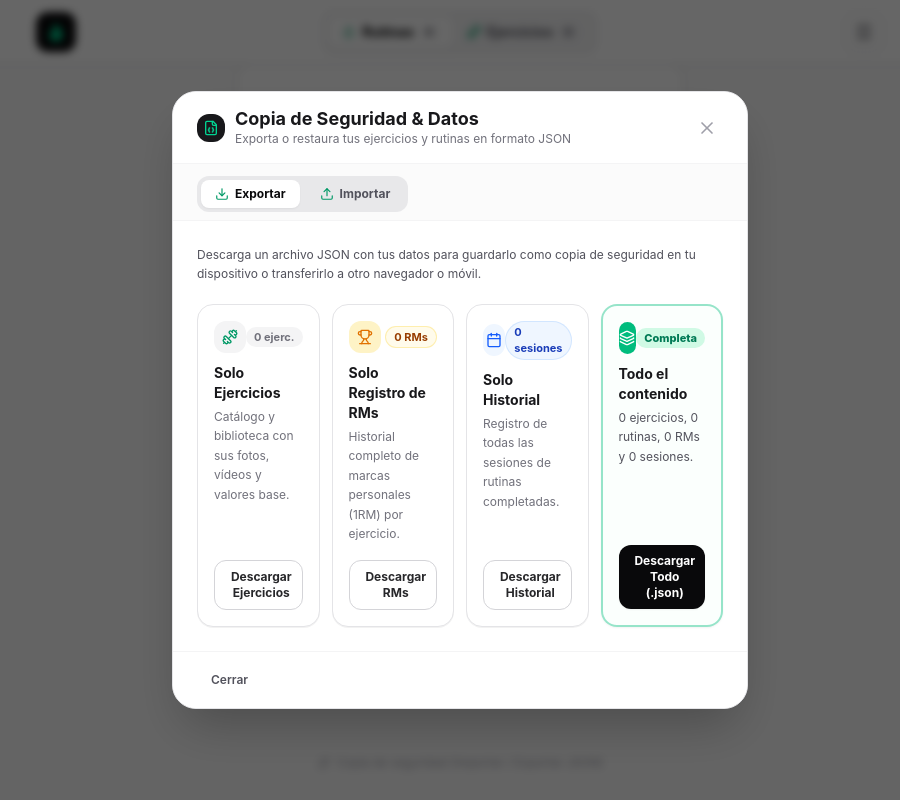
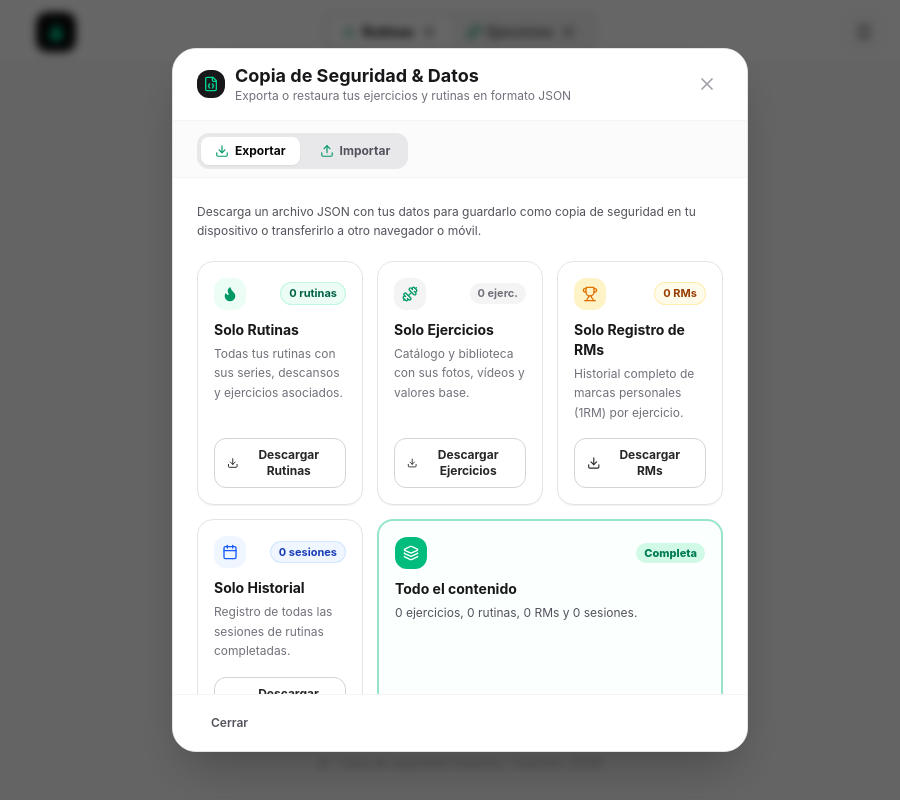
Before and after one commit to dawalberto/workoutlog, a React (Vite) app: page / in a window 1280 px wide. Both pictures are taken after a click on the button "Copia de seguridad (Importar / Exportar JSON)". Shown: the part 137-937 px from the top of the page, without its empty margins (180-1080 px from the left). Built offline with nearby package versions, Linux system fonts and the light colour scheme.

Commit message:
feat: add routine-only export and improve catalog sync
Add functionality to export routines with their associated exercises. Implement automatic catalog synchronization during backup import to ensure all referenced exercises have definitions, preventing broken data references.

```diff
--- a/src/components/DataBackupModal.tsx
+++ b/src/components/DataBackupModal.tsx
@@ -8,6 +8,7 @@ import {
   AlertTriangle,
   Layers,
   Dumbbell,
+  Flame,
   ArrowRight,
   RefreshCw,
   Info,
@@ -23,6 +24,7 @@ import {
   mergeWorkoutHistory,
   syncRoutinesWithCatalog,
   downloadJsonFile,
+  normalizeExerciseTitle,
   ParsedBackupData
 } from '../utils/backup';
 
@@ -77,6 +79,64 @@ export const DataBackupModal: React.FC<DataBackupModalProps> = ({
   const fileInputRef = useRef<HTMLInputElement>(null);
 
   if (!isOpen) return null;
+
+  // Handle Export Only Routines (and their associated exercises)
+  const handleExportRoutines = () => {
+    const filename = `workoutlog-rutinas-${new Date().toISOString().split('T')[0]}.json`;
+
+    // Extract all exercises associated with these routines from catalog
+    const routineExerciseNames = new Set<string>();
+    routines.forEach((r) => {
+      r.exercises.forEach((ex) => {
+        if (ex.name) {
+          routineExerciseNames.add(normalizeExerciseTitle(ex.name));
+        }
+      });
+    });
+
+    const associatedCatalog = catalog.filter((c) =>
+      routineExerciseNames.has(normalizeExerciseTitle(c.name))
+    );
+
+    // If any routine exercise isn't in catalog, create a default definition so the export is fully self-contained
+    const existingNames = new Set(associatedCatalog.map((c) => normalizeExerciseTitle(c.name)));
+    routines.forEach((r) => {
+      r.exercises.forEach((ex) => {
+        const norm = normalizeExerciseTitle(ex.name);
+        if (norm && !existingNames.has(norm)) {
+          existingNames.add(norm);
+          associatedCatalog.push({
+            id: 'def-' + Date.now() + '-' + Math.random().toString(36).substring(2, 6),
+            name: ex.name.trim(),
+            category: ex.category || 'Otros',
+            imageUrl: ex.imageUrl || '',
+            videoUrl: ex.videoUrl || '',
+            notes: ex.notes || '',
+            defaultSetsCount: ex.sets?.length || 3,
+            defaultReps: Number(ex.sets?.[0]?.reps) || 10,
+            defaultWeight: Number(ex.sets?.[0]?.weight) || 0,
+            defaultRestSeconds: Number(ex.sets?.[0]?.restSeconds) || 60,
+            createdAt: new Date().toISOString(),
+          });
+        }
+      });
+    });
+
+    const exportPayload = {
+      app: 'WorkoutLog',
+      version: 1,
+      exportedAt: new Date().toISOString(),
+      type: 'routines',
+      routines,
+      catalog: associatedCatalog,
+    };
+
+    downloadJsonFile(filename, exportPayload);
+    setExportSuccessMessage(
+      `Se han exportado ${routines.length} rutinas y ${associatedCatalog.length} ejercicios asociados.`
+    );
+    setTimeout(() => setExportSuccessMessage(null), 4000);
+  };
 
   // Handle Export Only Exercises
   const handleExportExercises = () => {
@@ -330,8 +390,38 @@ export const DataBackupModal: React.FC<DataBackupModalProps> = ({
                 Descarga un archivo JSON con tus datos para guardarlo como copia de seguridad en tu dispositivo o transferirlo a otro navegador o móvil.
               </p>
 
-              <div className="grid grid-cols-1 sm:grid-cols-2 lg:grid-cols-4 gap-3 pt-1">
-                {/* Option A: Only Exercises */}
+              <div className="grid grid-cols-1 sm:grid-cols-2 lg:grid-cols-3 gap-3.5 pt-1">
+                {/* Option 1: Only Routines & their associated exercises */}
+                <div className="flex flex-col justify-between p-4 rounded-2xl border border-zinc-200 bg-white hover:border-zinc-300 shadow-2xs transition-all">
+                  <div>
+                    <div className="flex items-center justify-between">
+                      <span className="w-8 h-8 rounded-xl bg-emerald-50 text-emerald-700 flex items-center justify-center">
+                        <Flame className="w-4 h-4 text-emerald-600 fill-current" />
+                      </span>
+                      <span className="text-[11px] font-bold text-emerald-800 bg-emerald-50 px-2 py-0.5 rounded-full border border-emerald-200/60">
+                        {routines.length} rutinas
+                      </span>
+                    </div>
+                    <h3 className="text-sm font-bold text-zinc-900 mt-2.5">
+                      Solo Rutinas
+                    </h3>
+                    <p className="text-xs text-zinc-500 mt-1 leading-relaxed">
+                      Todas tus rutinas con sus series, descansos y ejercicios asociados.
+                    </p>
+                  </div>
+
+                  <button
+                    id="btn-export-routines"
+                    type="button"
+                    onClick={handleExportRoutines}
+                    className="mt-4 w-full inline-flex items-center justify-center gap-1.5 px-3 py-2 text-xs font-bold rounded-xl border border-zinc-300 bg-white hover:bg-zinc-50 text-zinc-800 transition active:scale-98"
+                  >
+                    <Download className="w-3.5 h-3.5" />
+                    <span>Descargar Rutinas</span>
+                  </button>
+                </div>
+
+                {/* Option 2: Only Exercises */}
                 <div className="flex flex-col justify-between p-4 rounded-2xl border border-zinc-200 bg-white hover:border-zinc-300 shadow-2xs transition-all">
                   <div>
                     <div className="flex items-center justify-between">
@@ -361,7 +451,7 @@ export const DataBackupModal: React.FC<DataBackupModalProps> = ({
                   </button>
                 </div>
 
-                {/* Option B: Only RM Logs */}
+                {/* Option 3: Only RM Logs */}
                 <div className="flex flex-col justify-between p-4 rounded-2xl border border-zinc-200 bg-white hover:border-zinc-300 shadow-2xs transition-all">
                   <div>
                     <div className="flex items-center justify-between">
@@ -391,7 +481,7 @@ export const DataBackupModal: React.FC<DataBackupModalProps> = ({
                   </button>
                 </div>
 
-                {/* Option C: Only Workout History */}
+                {/* Option 4: Only Workout History */}
                 <div className="flex flex-col justify-between p-4 rounded-2xl border border-zinc-200 bg-white hover:border-zinc-300 shadow-2xs transition-all">
                   <div>
                     <div className="flex items-center justify-between">
@@ -421,8 +511,8 @@ export const DataBackupModal: React.FC<DataBackupModalProps> = ({
                   </button>
                 </div>
 
-                {/* Option D: All (Exercises + Routines & Sets + RMs + History) */}
-                <div className="flex flex-col justify-between p-4 rounded-2xl border-2 border-emerald-500/40 bg-emerald-50/20 hover:border-emerald-500/60 shadow-xs transition-all">
+                {/* Option 5: All (Exercises + Routines & Sets + RMs + History) */}
+                <div className="flex flex-col justify-between p-4 rounded-2xl border-2 border-emerald-500/40 bg-emerald-50/20 hover:border-emerald-500/60 shadow-xs transition-all sm:col-span-2 lg:col-span-2">
                   <div>
                     <div className="flex items-center justify-between">
                       <span className="w-8 h-8 rounded-xl bg-emerald-500 text-white flex items-center justify-center">
--- a/src/utils/backup.ts
+++ b/src/utils/backup.ts
@@ -90,6 +90,32 @@ export function parseImportedData(rawJson: string): ParsedBackupData {
         catalog = sanitizeCatalog(parsed);
       }
     }
+  }
+
+  // If routines are present, ensure catalog includes definitions for all exercises associated with them
+  if (routines.length > 0) {
+    const existingCatalogNames = new Set(catalog.map((c) => normalizeExerciseTitle(c.name)));
+    routines.forEach((r) => {
+      r.exercises.forEach((ex) => {
+        const norm = normalizeExerciseTitle(ex.name);
+        if (norm && !existingCatalogNames.has(norm)) {
+          existingCatalogNames.add(norm);
+          catalog.push({
+            id: 'def-' + Date.now() + '-' + Math.random().toString(36).substring(2, 7),
+            name: ex.name.trim(),
+            category: ex.category || 'Otros',
+            imageUrl: ex.imageUrl || '',
+            videoUrl: ex.videoUrl || '',
+            notes: ex.notes || '',
+            defaultSetsCount: ex.sets?.length || 3,
+            defaultReps: Number(ex.sets?.[0]?.reps) || 10,
+            defaultWeight: Number(ex.sets?.[0]?.weight) || 0,
+            defaultRestSeconds: Number(ex.sets?.[0]?.restSeconds) || 60,
+            createdAt: new Date().toISOString(),
+          });
+        }
+      });
+    });
   }
 
   return {
```
